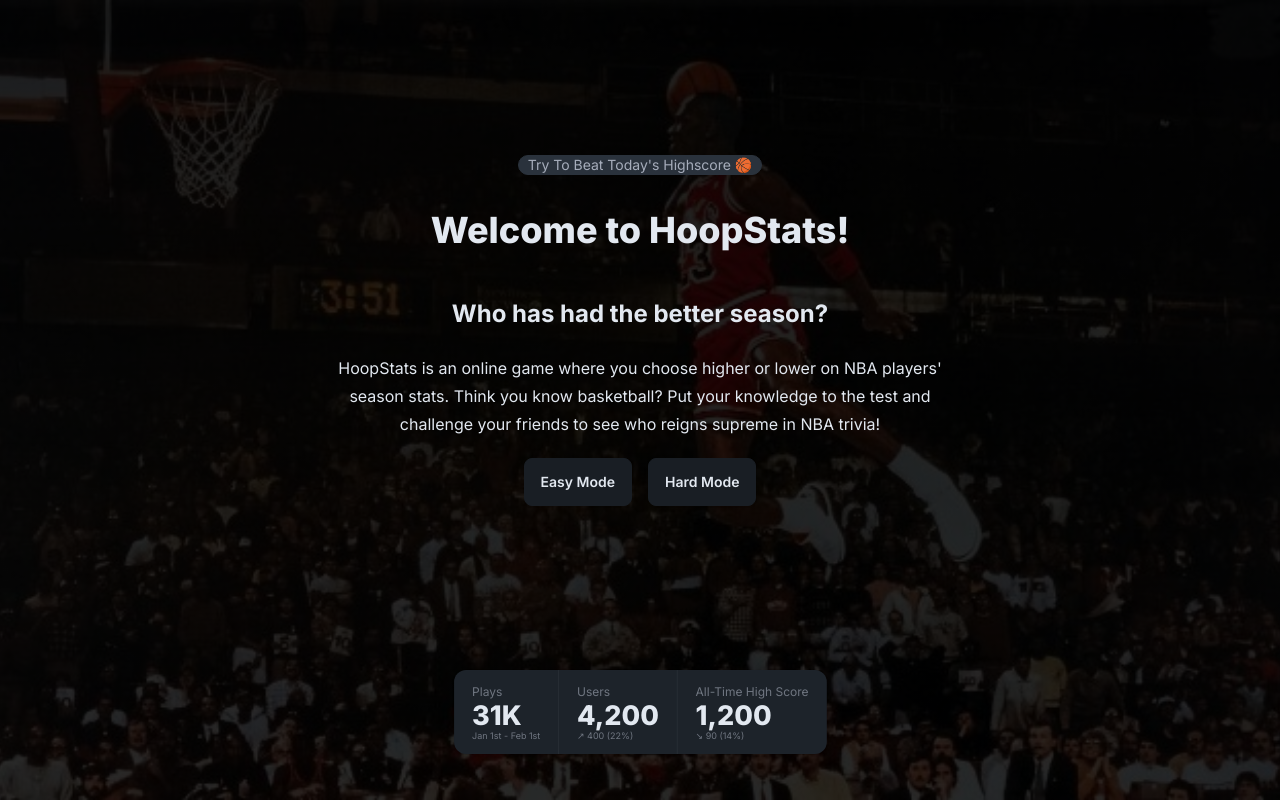
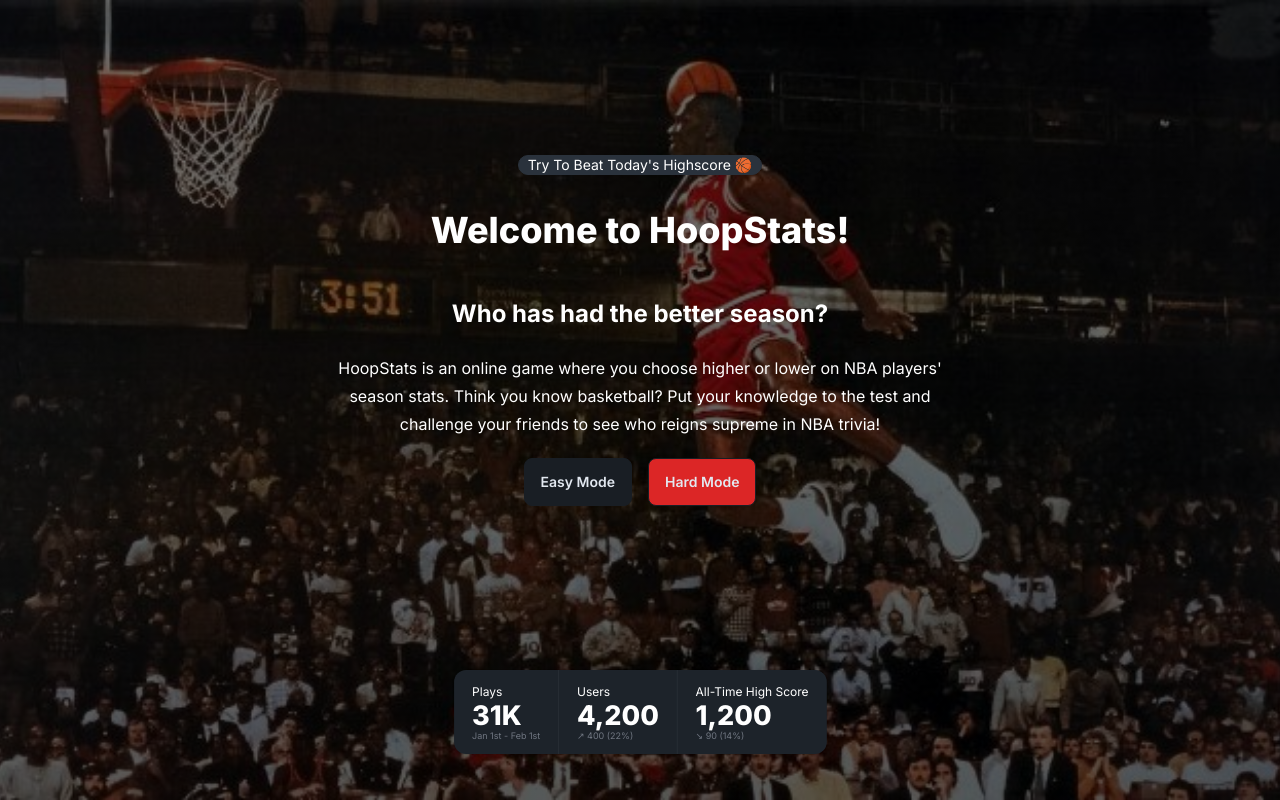
Before and after one commit to sethbehar/hoopstats, a Next.js app: page / in a window 1280 px wide. Built offline with nearby package versions, Linux system fonts and the light colour scheme.

Commit message:
front end changes

```diff
--- a/app/page.js
+++ b/app/page.js
@@ -4,16 +4,16 @@
   return (
     <main
       className="flex min-h-screen flex-col items-center justify-between bg-cover bg-center bg-black"
-      style={{ backgroundImage: "linear-gradient(rgba(0, 0, 0, 0.88), rgba(0, 0, 0, 0.84)), url('/bg.jpg')"}}
+      style={{ backgroundImage: "linear-gradient(rgba(0, 0, 0, 0.55), rgba(0, 0, 0, 0.65)), url('/bg.jpg')"}}
     >
       <div className="spacer"></div>
       <div className="prose flex-col items-center text-center justify-center text-slate-200">
-        <div className="badge badge-neutral">
+        <div className="badge badge-neutral text-white">
           Try To Beat Today's Highscore 🏀
         </div>
-        <h1 className="mt-8 text-slate-200">Welcome to HoopStats!</h1>
-        <h2 className="text-slate-200">Who has had the better season?</h2>
-        <p className="text-slate-200">
+        <h1 className="mt-8 text-white">Welcome to HoopStats!</h1>
+        <h2 className="text-white">Who has had the better season?</h2>
+        <p className="text-white">
           HoopStats is an online game where you choose higher or lower on NBA
           players' season stats. Think you know basketball? Put your knowledge
           to the test and challenge your friends to see who reigns supreme in
@@ -21,23 +21,23 @@
         </p>
         <div className="flex justify-center">
           <button className="btn mx-2 text-slate-200">Easy Mode</button>
-          <button className="btn mx-2 text-slate-200">Hard Mode</button>
+          <button className="btn mx-2 bg-red-600 text-slate-200">Hard Mode</button>
         </div>
       </div>
       <div className="flex space-x-4 scale-75 mb-8">
-        <div className="stats stats-vertical lg:stats-horizontal shadow text-slate-200">
+        <div className="stats stats-vertical lg:stats-horizontal shadow text-white ">
           <div className="stat">
-            <div className="stat-title">Plays</div>
+            <div className="text-white stat-title">Plays</div>
             <div className="stat-value">31K</div>
             <div className="stat-desc">Jan 1st - Feb 1st</div>
           </div>
           <div className="stat">
-            <div className="stat-title">Users</div>
+            <div className="text-white stat-title">Users</div>
             <div className="stat-value">4,200</div>
             <div className="stat-desc">↗︎ 400 (22%)</div>
           </div>
           <div className="stat">
-            <div className="stat-title">All-Time High Score</div>
+            <div className="text-white stat-title">All-Time High Score</div>
             <div className="stat-value">1,200</div>
             <div className="stat-desc">↘︎ 90 (14%)</div>
           </div>
```
